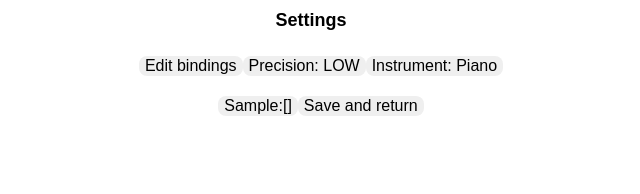
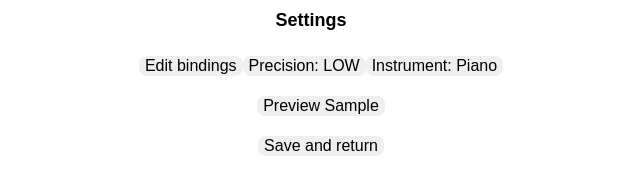
Before and after one commit to lbodwell/NoteLogger, an Electron app: page src/settings.html in a window 800 px wide. Shown: the whole page, without its empty margins (89-729 px from the left). Drawn offline with Linux system fonts and the light colour scheme.

Commit message:
Cleanup.

```diff
--- a/src/settings.html
+++ b/src/settings.html
@@ -12,9 +12,10 @@
 	<button>Precision: LOW</button>
 	<button>Instrument: Piano</button>
 </div>
-
 <div class="btnrow">
-	<button>Sample:[]</button>
+	<button>Preview Sample</button>
+</div>
+<div class="btnrow">
 	<button onclick = "document.location='index.html'">Save and return</button>
 </div>
 </body>
```
